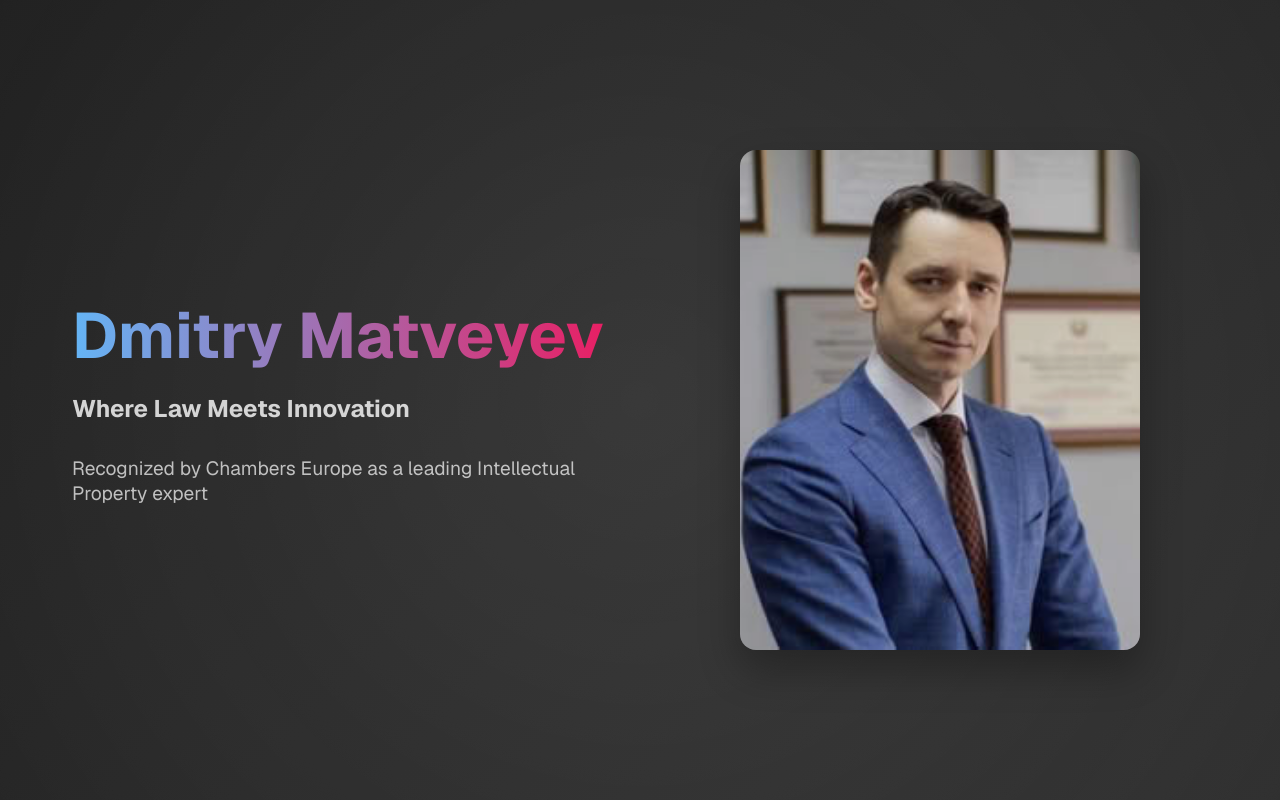
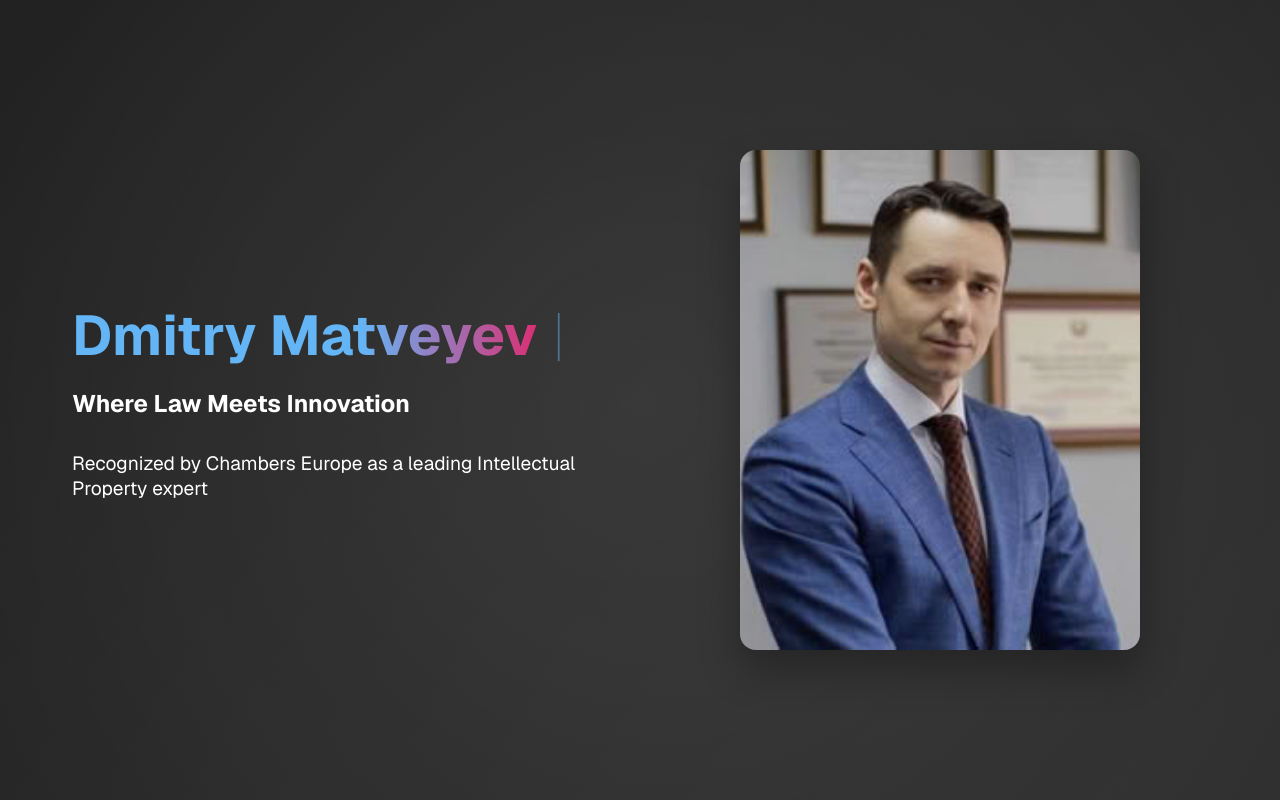
Before and after one commit to Faklor/ex-profile, a Next.js app: page / in a window 1280 px wide. Shown: the top 800 px of the page. Built offline with nearby package versions, Linux system fonts and the light colour scheme.

Commit message:
updateStyles

```diff
--- a/src/components/Hero.js
+++ b/src/components/Hero.js
@@ -1,39 +1,99 @@
-import { useEffect, useRef } from 'react';
+import { useEffect, useRef, useState } from 'react';
 import Image from 'next/image';
 import anime from 'animejs';
 import styles from './Hero.module.scss';
 
 export default function Hero() {
-  const titleRef = useRef(null);
+  const [text, setText] = useState('');
+  const fullName = 'Dmitry Matveyev ';
+  const cursorRef = useRef(null);
   const imageRef = useRef(null);
+  const subtitleRef = useRef(null);
+  const recognitionRef = useRef(null);
+  const nameRef = useRef(null);
 
   useEffect(() => {
+    // Анимация печатающегося текста
+    let currentChar = 0;
+    const typeTimer = setInterval(() => {
+      if (currentChar < fullName.length) {
+        setText(fullName.slice(0, currentChar + 1));
+        currentChar++;
+      } else {
+        clearInterval(typeTimer);
+        startSecondaryAnimations();
+        startColorAnimation();
+      }
+    }, 100);
+
+    // Анимация мигающего курсора
+    anime({
+      targets: cursorRef.current,
+      opacity: [1, 0],
+      duration: 800,
+      easing: 'steps(2)',
+      loop: true
+    });
+
+    return () => clearInterval(typeTimer);
+  }, []);
+
+  const startColorAnimation = () => {
+    anime({
+      targets: nameRef.current,
+      background: [
+        'linear-gradient(90deg, #64B5F6 0%, #E91E63 100%)',
+        'linear-gradient(90deg, #E91E63 0%, #64B5F6 100%)',
+        'linear-gradient(90deg, #64B5F6 0%, #E91E63 100%)'
+      ],
+      duration: 3000,
+      direction: 'alternate',
+      easing: 'easeInOutSine',
+      loop: true,
+      backgroundClip: 'text',
+      WebkitBackgroundClip: 'text',
+    });
+  };
+
+  const startSecondaryAnimations = () => {
     anime.timeline({
       easing: 'easeOutExpo',
     })
     .add({
-      targets: titleRef.current,
+      targets: subtitleRef.current,
+      translateY: [20, 0],
       opacity: [0, 1],
-      translateY: [50, 0],
-      duration: 2000,
+      duration: 1200,
     })
+    .add({
+      targets: recognitionRef.current,
+      translateY: [20, 0],
+      opacity: [0, 1],
+      duration: 1200,
+    }, '-=800')
     .add({
       targets: imageRef.current,
       scale: [0.9, 1],
       opacity: [0, 1],
       duration: 1500,
-    }, '-=1800'); // Начинаем немного раньше, чем закончится предыдущая анимация
-  }, []);
+      rotate: ['2deg', '0deg'],
+    }, '-=800');
+  };
 
   return (
     <section className={styles.hero}>
       <div className={styles.content}>
-        <div className={styles.textContent} ref={titleRef}>
+        <div className={styles.textContent}>
           <h1>
-            <span className={styles.highlight}>Dmitry Matveyev</span>
-            <span className={styles.subtitle}>Where Law Meets Innovation</span>
+            <span ref={nameRef} className={styles.highlight}>
+              {text}
+              <span ref={cursorRef} className={styles.cursor}>|</span>
+            </span>
+            <span ref={subtitleRef} className={styles.subtitle}>
+              Where Law Meets Innovation
+            </span>
           </h1>
-          <p className={styles.recognition}>
+          <p ref={recognitionRef} className={styles.recognition}>
             Recognized by Chambers Europe as a leading Intellectual Property expert
           </p>
         </div>
--- a/src/components/Hero.module.scss
+++ b/src/components/Hero.module.scss
@@ -36,24 +36,52 @@
 
 .textContent {
   flex: 1;
+  h1 {
+    white-space: nowrap;
+  }
 }
 
 .highlight {
-  font-size: 4rem;
-  background: linear-gradient(90deg, #64B5F6 0%, #E91E63 100%);
+  font-size: 3.5rem;
+  background: linear-gradient(
+    to right,
+    #64B5F6 20%,
+    #E91E63 40%,
+    #E91E63 60%,
+    #64B5F6 80%
+  );
+  background-size: 200% auto;
+  color: #000;
+  background-clip: text;
   -webkit-background-clip: text;
   -webkit-text-fill-color: transparent;
-  display: block;
+  animation: shine 3s linear infinite;
+  display: inline-block;
+  white-space: nowrap;
 
   @media (max-width: 768px) {
-    font-size: 3rem;
+    font-size: 2.5rem;
   }
+}
+
+@keyframes shine {
+  to {
+    background-position: 200% center;
+  }
+}
+
+.cursor {
+  display: inline-block;
+  margin-left: 2px;
+  font-weight: 100;
+  color: #64B5F6;
+  -webkit-text-fill-color: #64B5F6;
 }
 
 .subtitle {
   font-size: 1.5rem;
   color: #ffffff;
-  opacity: 0.8;
+  opacity: 0;
   display: block;
   margin-top: 1rem;
 }
@@ -62,7 +90,7 @@
   margin-top: 2rem;
   font-size: 1.2rem;
   color: #ffffff;
-  opacity: 0.7;
+  opacity: 0;
 }
 
 .imageWrapper {
@@ -71,6 +99,7 @@
   justify-content: center;
   align-items: center;
   position: relative;
+  opacity: 0;
 }
 
 .mainImage {
@@ -81,7 +110,7 @@
   transition: transform 0.3s ease, filter 0.3s ease;
 
   &:hover {
-    transform: scale(1.02);
+    transform: scale(1.02) rotate(-1deg);
     filter: brightness(1);
   }
 }
```
